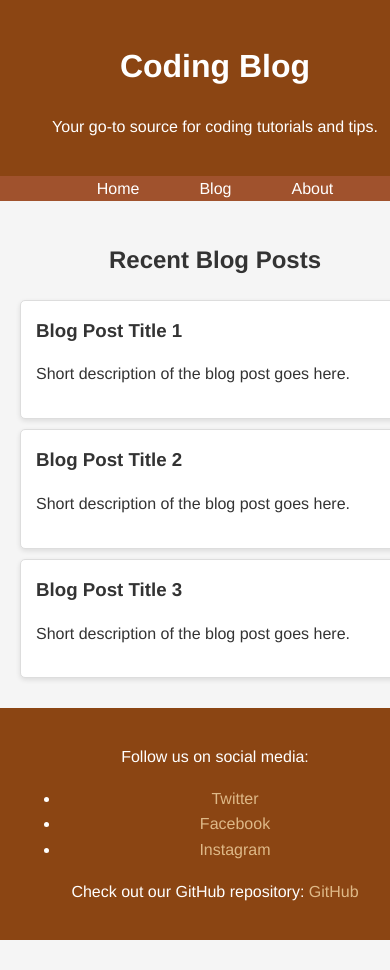
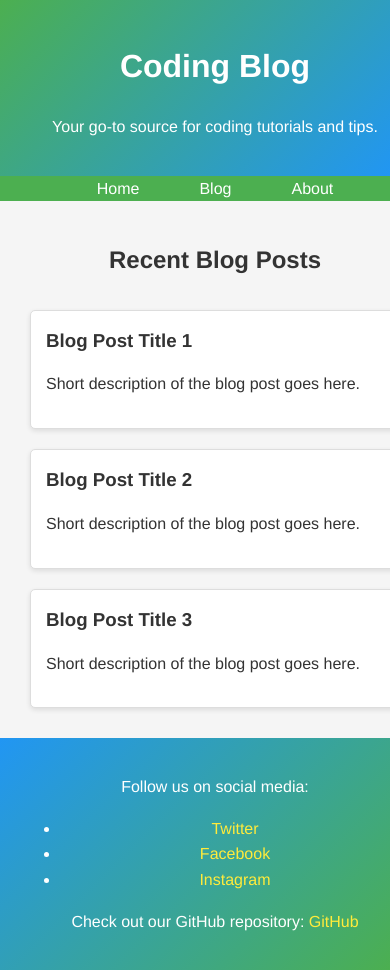
Before and after one commit to armelleduston/BST236_website, a plain HTML site: page index.html in a window 390 px wide. Shown: the top 970 px of the page. Before the commit the page ends 940 px from the top, so only its background shows below. Drawn offline with Linux system fonts and the light colour scheme.

Commit message:
Update index.html and styles.css with green and blue design

```diff
--- a/css/styles.css
+++ b/css/styles.css
@@ -13,14 +13,14 @@ body {
 }
 
 header {
-    background: #8B4513;
+    background: linear-gradient(135deg, #4CAF50, #2196F3);
     color: white;
     padding: 20px 0;
     text-align: center;
 }
 
 nav {
-    background: #A0522D;
+    background: #4CAF50;
 }
 
 nav .container {
@@ -47,25 +47,35 @@ nav a {
 }
 
 nav a:hover {
-    background: #DEB887;
-    color: black;
+    background: #2196F3;
+    color: white;
+}
+
+.welcome {
+    padding: 20px;
+    text-align: center;
 }
 
 .recent-posts {
     padding: 20px 0;
+    display: flex;
+    flex-wrap: wrap;
+    justify-content: space-around;
 }
 
 .recent-posts h2 {
     text-align: center;
     margin-bottom: 20px;
+    width: 100%;
 }
 
 .post {
     background: #fff;
     border: 1px solid #ddd;
     border-radius: 5px;
-    margin: 10px 0;
+    margin: 10px;
     padding: 15px;
+    width: calc(30% - 40px);
     box-shadow: 0 2px 5px rgba(0, 0, 0, 0.1);
 }
 
@@ -74,14 +84,14 @@ nav a:hover {
 }
 
 footer {
-    background: #8B4513;
+    background: linear-gradient(135deg, #2196F3, #4CAF50);
     color: white;
     text-align: center;
     padding: 20px 0;
 }
 
 footer a {
-    color: #DEB887;
+    color: #FFEB3B;
     text-decoration: none;
 }
 
@@ -94,4 +104,8 @@ footer a:hover {
         width: 100%;
         padding: 0 20px;
     }
+
+    .post {
+        width: calc(100% - 40px);
+    }
 }
```
